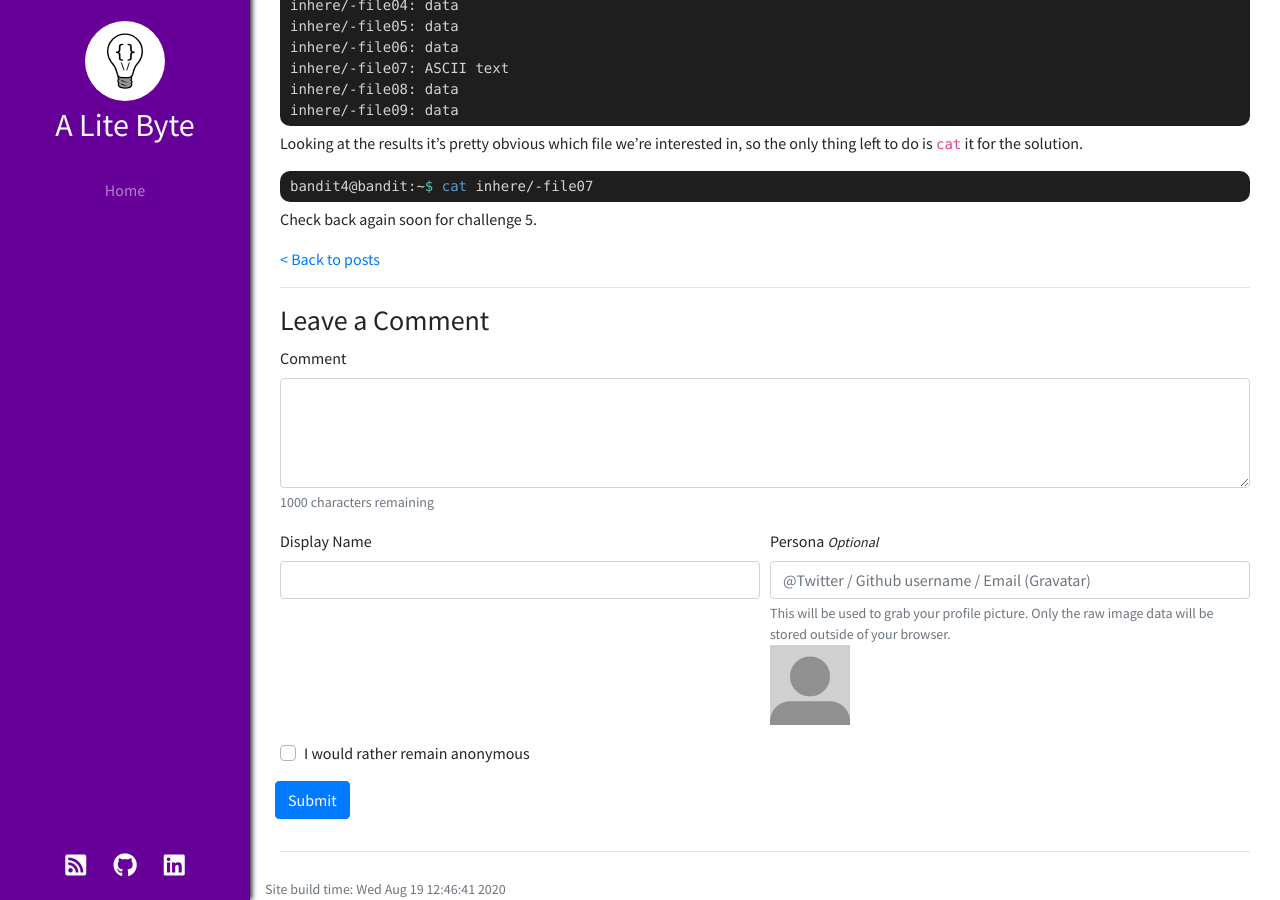
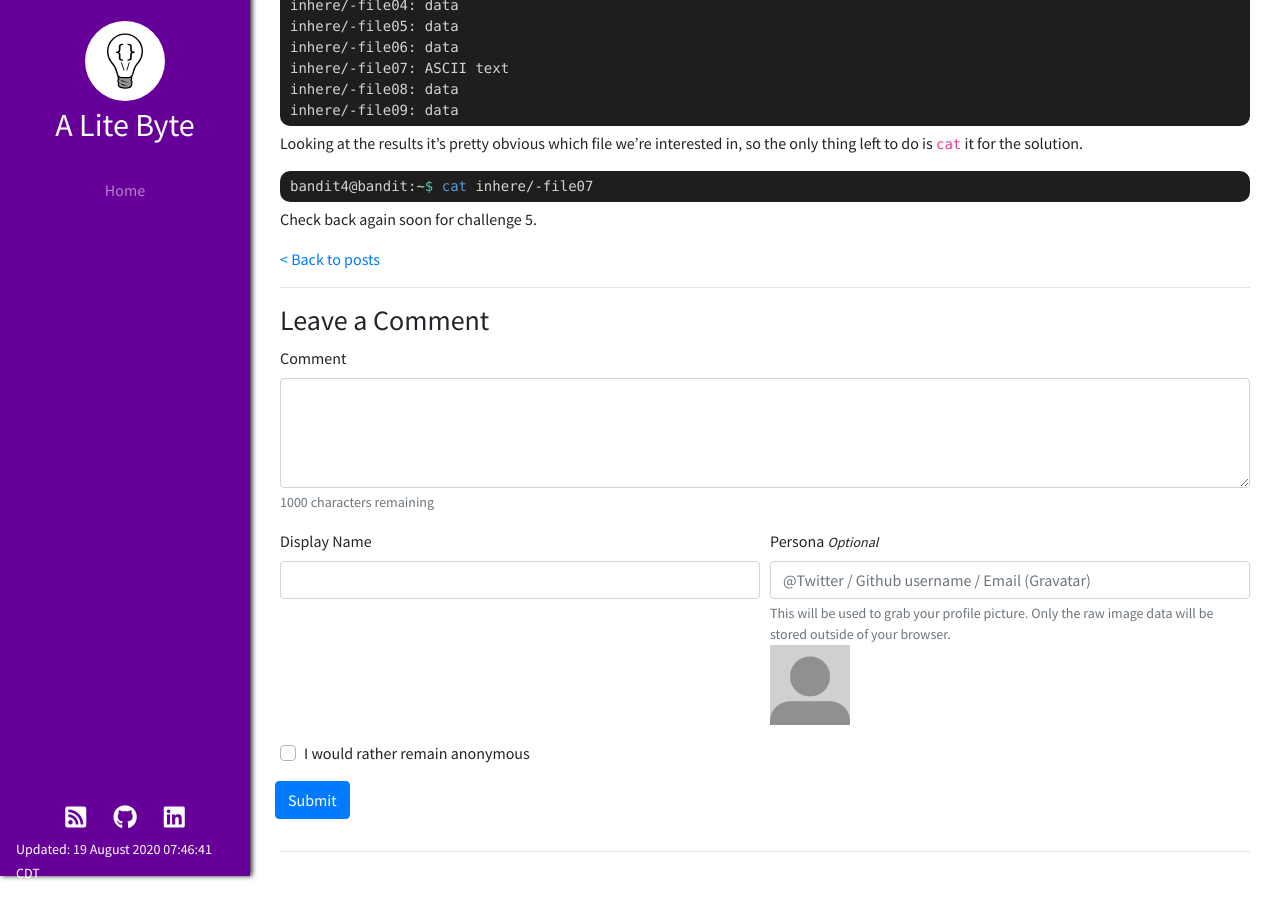
Before and after one commit to tombloor/alitebyte, a Jekyll site: the page built from _posts/2020-03-15-bandit-4.md, in a window 1280 px wide and 900 px high, scrolled down 695 px. Built offline with Jekyll 4.4.1, drawn with Linux system fonts in a browser that asks for light colours; nearby versions of some CDN libraries; library files that are not in the unit come from our copies; comment, search, counter and statistics services are not loaded; some of the changed text lies outside the part shown.

Commit message:
fixed timezone and moved updated time

```diff
--- a/_config.yml
+++ b/_config.yml
@@ -27,6 +27,8 @@
 #twitter_username: alitebyte
 github_username:  tombloor
 linkedin_username: tom-bloor
+
+timezone: "America/Chicago"
 
 # Build settings
 #theme: minima
--- a/_layouts/default.html
+++ b/_layouts/default.html
@@ -56,6 +56,9 @@
                     <div class='social-links'>
                         {% include social.html %}
                     </div>
+                    <footer>
+                        <small class='text-white'>Updated: {{ site.time | date:"%-d %B %Y %T %Z" }}</small>
+                    </footer>
                 </div>
             </nav>
             <div class='container'>
@@ -64,9 +67,6 @@
                         {{ content }}
                     </div>
                 </div>
-                <footer>
-                    <small class='text-muted'>Site build time: {{ site.time | date:"%c" }}</small>
-                </footer>
             </div>
         </div>
         {% include cookie-consent.html %}
```
